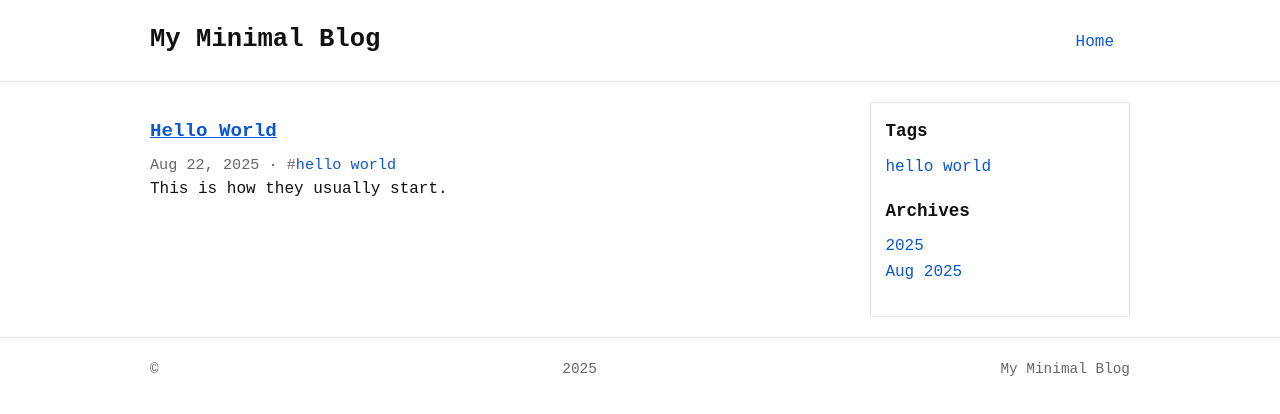
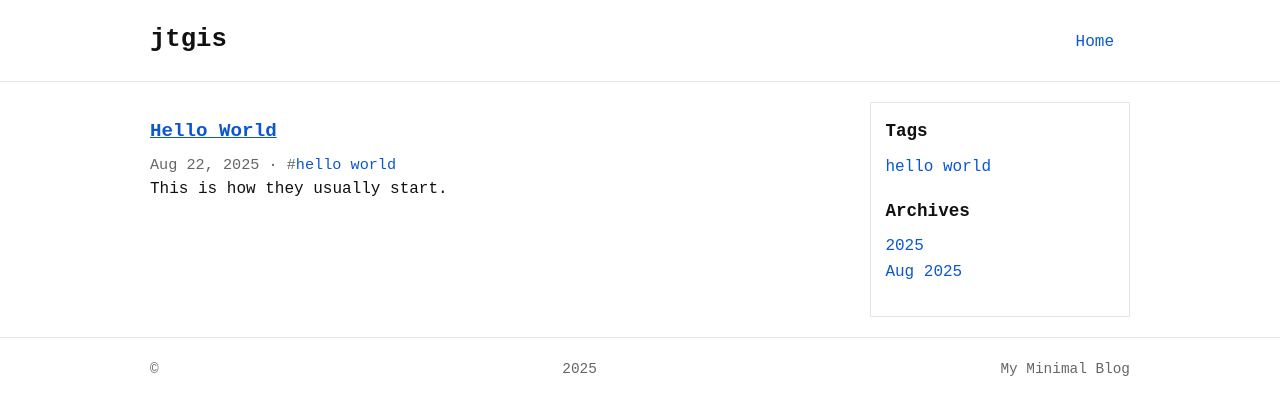
Before and after one commit to jtgis/blog, a plain HTML site: page index.html in a window 1280 px wide. Drawn offline with Linux system fonts and the light colour scheme.

Commit message:
Update index.html

```diff
--- a/index.html
+++ b/index.html
@@ -3,7 +3,7 @@
 <head>
   <meta charset="utf-8" />
   <meta name="viewport" content="width=device-width, initial-scale=1" />
-  <title>My Minimal Blog</title>
+  <title>jtgis</title>
   <meta name="description" content="A super-minimal blog you can update by adding Markdown files." />
   <meta name="color-scheme" content="light" />
   <link rel="stylesheet" href="style.css" />
@@ -11,7 +11,7 @@
 <body>
   <header class="site-header">
     <div class="container">
-      <h1 class="site-title"><a href="./">My Minimal Blog</a></h1>
+      <h1 class="site-title"><a href="./">jtgis</a></h1>
       <nav class="site-nav">
         <a class="home-link" href="./">Home</a>
       </nav>
```
